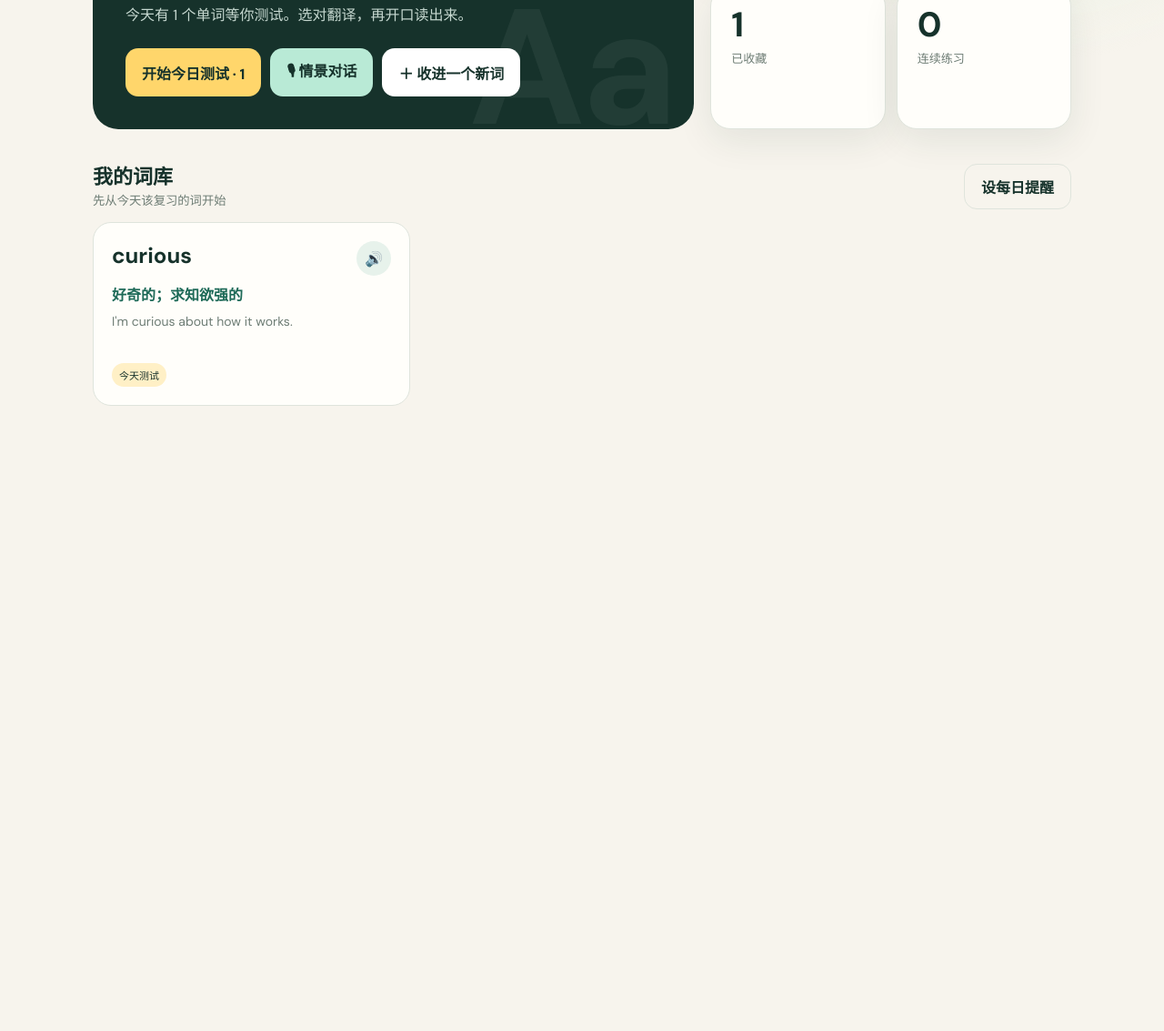
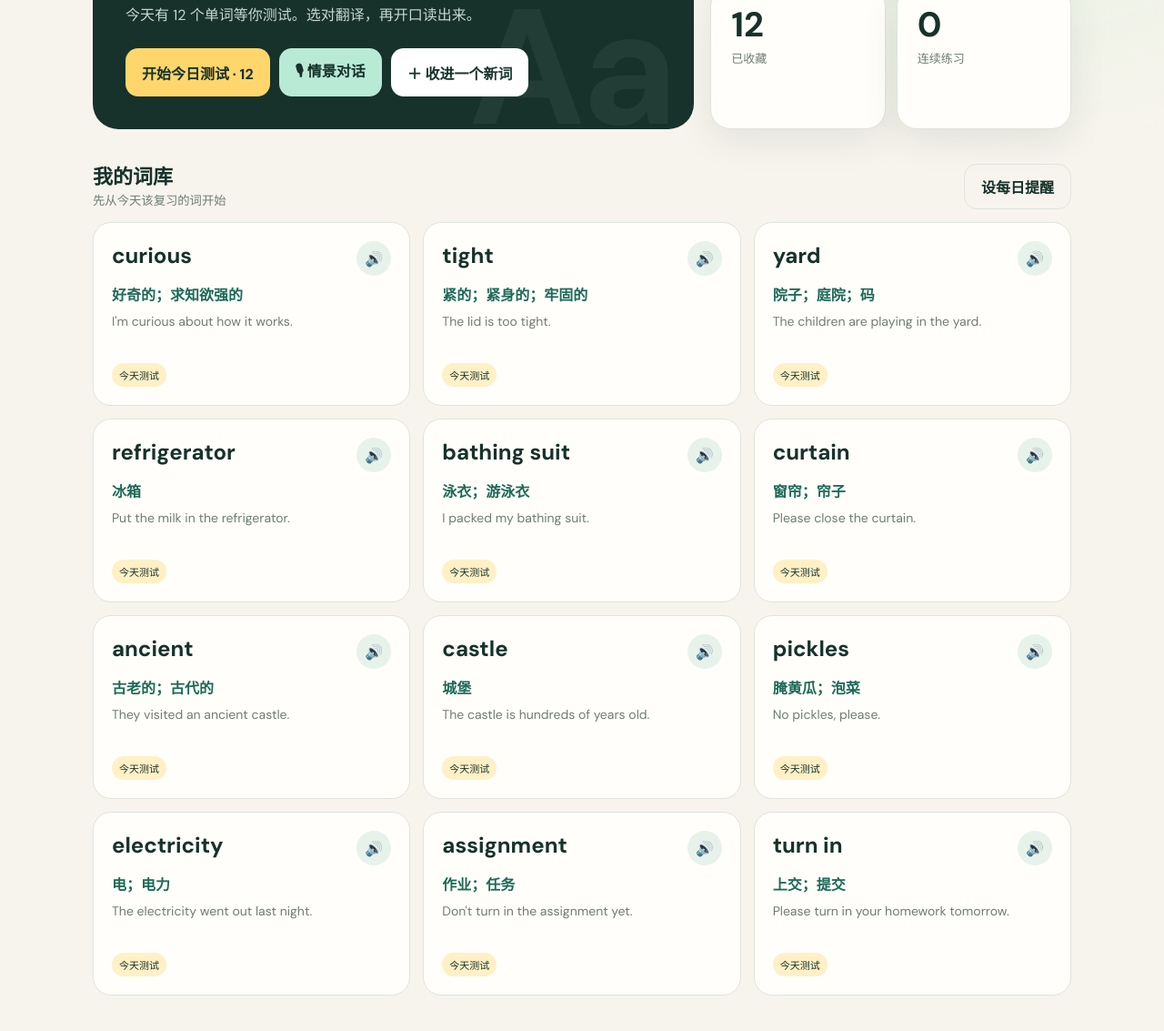
Before and after one commit to wangzhiqiao-happy/wangzhiqiao-happy.github.io, a plain HTML site: page index.html in a window 1280 px wide. Shown: the part 289-1422 px from the top of the page at 91% size. Before the commit the page ends 825 px from the top, so only its background shows below. Drawn offline with Linux system fonts and the light colour scheme.

Commit message:
Add first Duolingo screenshot vocabulary pack

```diff
--- a/index.html
+++ b/index.html
@@ -43,9 +43,29 @@
   <div class="toast" id="toast"></div>
   <script>
     const KEY='shici.words.v1', META='shici.meta.v1';
-    const seed=[{id:'demo-curious',word:'curious',phonetic:'/ˈkjʊəriəs/',meaning:'好奇的；求知欲强的',example:"I'm curious about how it works.",own:'',level:0,due:Date.now(),created:Date.now()}];
+    const seed=[{id:'demo-curious',word:'curious',phonetic:'/ˈkjʊəriəs/',meaning:'好奇的；求知欲强的',example:"I'm curious about how it works.",level:0,due:Date.now(),created:Date.now()}];
+    const duolingoPack=[
+      {id:'duo-tight',word:'tight',phonetic:'/taɪt/',meaning:'紧的；紧身的；牢固的',example:'The lid is too tight.'},
+      {id:'duo-yard',word:'yard',phonetic:'/jɑːrd/',meaning:'院子；庭院；码',example:'The children are playing in the yard.'},
+      {id:'duo-refrigerator',word:'refrigerator',phonetic:'/rɪˈfrɪdʒəreɪtər/',meaning:'冰箱',example:'Put the milk in the refrigerator.'},
+      {id:'duo-bathing-suit',word:'bathing suit',phonetic:'/ˈbeɪðɪŋ suːt/',meaning:'泳衣；游泳衣',example:'I packed my bathing suit.'},
+      {id:'duo-curtain',word:'curtain',phonetic:'/ˈkɝːtən/',meaning:'窗帘；帘子',example:'Please close the curtain.'},
+      {id:'duo-ancient',word:'ancient',phonetic:'/ˈeɪnʃənt/',meaning:'古老的；古代的',example:'They visited an ancient castle.'},
+      {id:'duo-castle',word:'castle',phonetic:'/ˈkæsəl/',meaning:'城堡',example:'The castle is hundreds of years old.'},
+      {id:'duo-pickles',word:'pickles',phonetic:'/ˈpɪkəlz/',meaning:'腌黄瓜；泡菜',example:'No pickles, please.'},
+      {id:'duo-electricity',word:'electricity',phonetic:'/ɪˌlekˈtrɪsəti/',meaning:'电；电力',example:'The electricity went out last night.'},
+      {id:'duo-assignment',word:'assignment',phonetic:'/əˈsaɪnmənt/',meaning:'作业；任务',example:"Don't turn in the assignment yet."},
+      {id:'duo-turn-in',word:'turn in',phonetic:'/ˌtɝːn ˈɪn/',meaning:'上交；提交',example:'Please turn in your homework tomorrow.'}
+    ];
     let words=JSON.parse(localStorage.getItem(KEY)||'null')||seed;
-    let meta=JSON.parse(localStorage.getItem(META)||'{}'); let queue=[],reviewPos=0,currentImage='',talkScene=null,talkTurn=0,talkScore=0,recognition=null,meaningPassed=false,pronunciationPassed=false;
+    let meta=JSON.parse(localStorage.getItem(META)||'{}'),importedCount=0;
+    const packId='duolingo-screenshots-20261117';
+    if(!(meta.importedPacks||[]).includes(packId)){
+      const now=Date.now(),known=new Set(words.map(w=>w.word.toLowerCase()));
+      duolingoPack.forEach((w,i)=>{if(!known.has(w.word.toLowerCase())){words.push({...w,level:0,due:now,created:now+i});known.add(w.word.toLowerCase());importedCount++}});
+      meta.importedPacks=[...(meta.importedPacks||[]),packId];localStorage.setItem(KEY,JSON.stringify(words));localStorage.setItem(META,JSON.stringify(meta));
+    }
+    let queue=[],reviewPos=0,currentImage='',talkScene=null,talkTurn=0,talkScore=0,recognition=null,meaningPassed=false,pronunciationPassed=false;
     const scenes={
       cafe:{emoji:'☕',title:'咖啡店点单',level:'入门 · 约 2 分钟',steps:[
         {partner:'Hi! What can I get for you today?',hint:"I'd like a latte, please.",keywords:['like','please']},
@@ -108,7 +128,7 @@
     if('serviceWorker' in navigator)window.addEventListener('load',()=>navigator.serviceWorker.register('./service-worker.js').catch(()=>{}));
     if(!isStandalone&&isIOS&&localStorage.getItem('shici.install.dismissed')!=='1')setTimeout(()=>$('#installCard').classList.add('show'),900);
     $('#installHelp').onclick=()=>$('#installSteps').classList.add('show');$('#closeInstallHelp').onclick=()=>$('#installSteps').classList.remove('show');$('#installSteps').onclick=e=>{if(e.target===$('#installSteps'))$('#installSteps').classList.remove('show')};$('#dismissInstall').onclick=()=>{$('#installCard').classList.remove('show');localStorage.setItem('shici.install.dismissed','1')};
-    $('#today').textContent=new Date().toLocaleDateString('zh-CN',{year:'numeric',month:'long',day:'numeric',weekday:'long'});render();
+    $('#today').textContent=new Date().toLocaleDateString('zh-CN',{year:'numeric',month:'long',day:'numeric',weekday:'long'});render();if(importedCount)setTimeout(()=>toast(`已收录 ${importedCount} 个多邻国词汇`),1200);
   </script>
 </body>
 </html>
--- a/service-worker.js
+++ b/service-worker.js
@@ -1,4 +1,4 @@
-const CACHE='shici-app-v5';
+const CACHE='shici-app-v6';
 const CORE=['./','./index.html','./manifest.webmanifest','./icon-192.png','./icon-512.png'];
 self.addEventListener('install',event=>event.waitUntil(caches.open(CACHE).then(cache=>cache.addAll(CORE)).then(()=>self.skipWaiting())));
 self.addEventListener('activate',event=>event.waitUntil(caches.keys().then(keys=>Promise.all(keys.filter(key=>key!==CACHE).map(key=>caches.delete(key)))).then(()=>self.clients.claim())));
```
